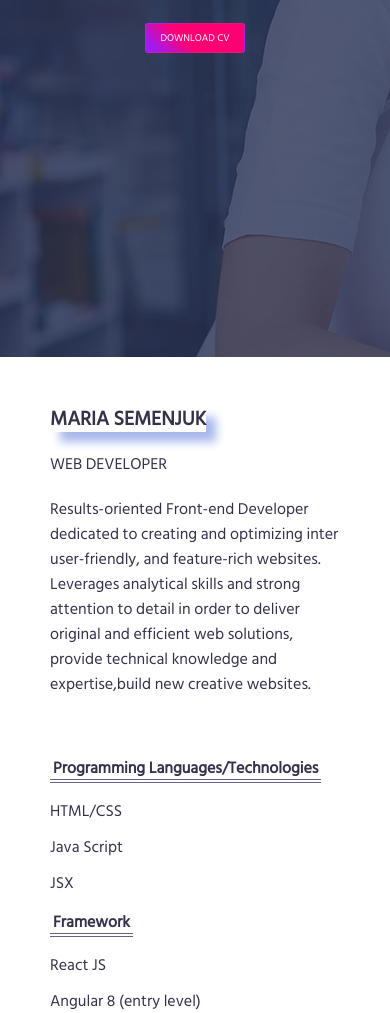
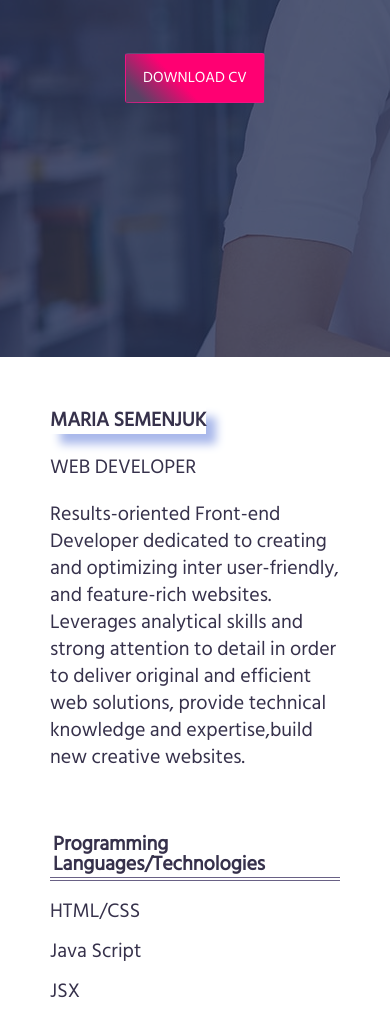
Before and after one commit to Mariasemenjuk1305/Mariasemenjuk1305.github.io, a plain HTML site: page index.html in a window 390 px wide. Shown: the part 487-1500 px from the top of the page. Drawn offline with Linux system fonts and the light colour scheme.

Commit message:
refresh main.css

```diff
--- a/css/main.css
+++ b/css/main.css
@@ -1,7 +1,4 @@
-@font-face {
-    font-family: rubikRegular;
-    src: url(../fonts/RubikMonoOne-Regular.ttf);
-}
+
 @font-face{
     font-family: HindSiliguriRegular;
     src: url(../fonts/HindSiliguri-Regular.ttf);
@@ -47,7 +44,6 @@ a{
     font-size: 15px;
     text-transform: uppercase;
     text-decoration: none;
-
     display: inline-block;
     padding: 15px 20px;
     position: relative;
@@ -113,8 +109,8 @@ a{
 
 .log {
     width: 50%;
-    font-size: 15px;
-    line-height: 25px;
+    font-size: 20px;
+    line-height: 30px;
 }
 
 .but {
@@ -122,12 +118,13 @@ a{
 }
 
 .button {
-    width: 180px;
-    height: 50px;
+    width: 200px;
+    height: 60px;
     color: white;
-    background: linear-gradient(45deg, #a21af0 10%, #ff0072 40%);
+    background: linear-gradient(45deg, #584364 10%, #ff0072 40%);
     border: 1px solid rgba(148, 128, 240, 0.137);
     border-radius: 3px;
+    font:20px bold;
     font-family:  'HindSiliguriRegular', sans-serif;
     text-transform: uppercase;
     text-align: center;
@@ -159,12 +156,13 @@ a{
 .about span {
     margin: 10px;
     font-family:  'HindSiliguriRegular', sans-serif;
-    line-height: 25px;
+    font-size: 20px;
+    line-height: 27px;
 }
 
 .name_main {
     text-transform: uppercase;
-    font-size: 20px;
+    font-size: 25px;
     font-weight: bold;
 }
 .name_main:hover{
@@ -180,6 +178,7 @@ a{
 .skills span, .imgP span {
     margin: 10px;
     font-family:  'HindSiliguriRegular', sans-serif;
+    font-size: 20px;
 }
 span h3{
     font-weight: bold;
@@ -253,14 +252,14 @@ span h3:hover{
     }
 
     .log {
-        font-size: 10px;
-        line-height: 15px;
+        font-size: 15px;
+        line-height: 25px;
     }
 
     .button {
-        width: 100px;
-        height: 30px;
-        font-size: 10px;
+        width: 140px;
+        height: 50px;
+        font-size: 15px;
     }
 
     .main div {
@@ -269,6 +268,9 @@ span h3:hover{
 
     .skills div {
         width: 80%;
+    }
+    .skills span, .imgP span {
+        font-size: 20px;
     }
 
     .contact div {
```
